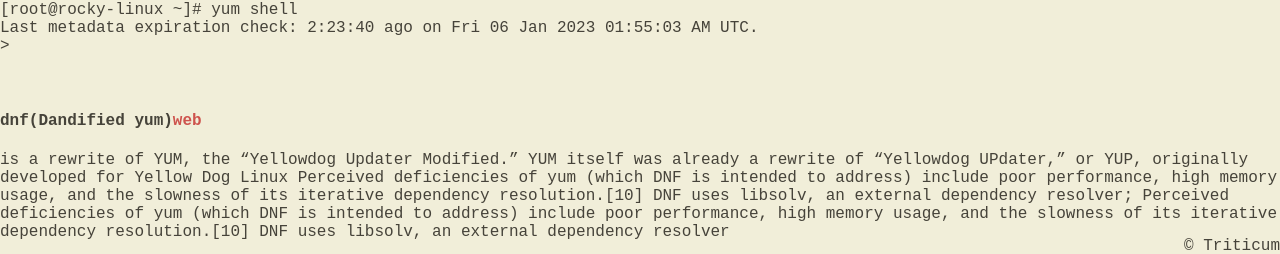
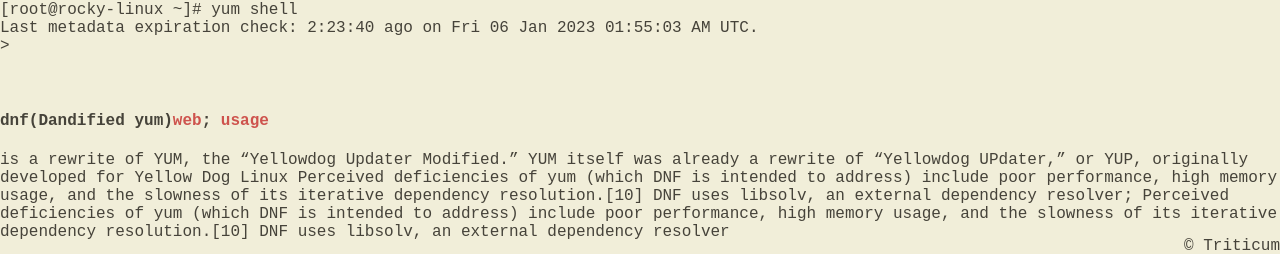
Before and after one commit to Triticum01/Triticum01.github.io, a Jekyll site: the page built from _posts/2023-01-05-Rocky-Linux.md, in a window 1280 px wide and 900 px high, scrolled down 6048 px. Shown: the part 643-897 px from the top of the window. Built offline with Jekyll 4.4.1, drawn with Linux system fonts in a browser that asks for light colours; nearby versions of some CDN libraries.

Commit message:
Update 2023-01-05-Rocky-Linux.md

````diff
--- a/_posts/2023-01-05-Rocky-Linux.md
+++ b/_posts/2023-01-05-Rocky-Linux.md
@@ -260,6 +260,6 @@
 
 ```
 
-#### dnf(Dandified yum)[web](https://dnf.readthedocs.io/en/latest/user_faq.html#what-does-dnf-stand-for)
+#### dnf(Dandified yum)[web](https://dnf.readthedocs.io/en/latest/user_faq.html#what-does-dnf-stand-for); [usage](https://docs.fedoraproject.org/en-US/quick-docs/dnf/)
 is a rewrite of YUM, the "Yellowdog Updater Modified." YUM itself was already a rewrite of "Yellowdog UPdater," or YUP, originally developed for Yellow Dog Linux
 Perceived deficiencies of yum (which DNF is intended to address) include poor performance, high memory usage, and the slowness of its iterative dependency resolution.[10] DNF uses libsolv, an external dependency resolver; Perceived deficiencies of yum (which DNF is intended to address) include poor performance, high memory usage, and the slowness of its iterative dependency resolution.[10] DNF uses libsolv, an external dependency resolver
````
